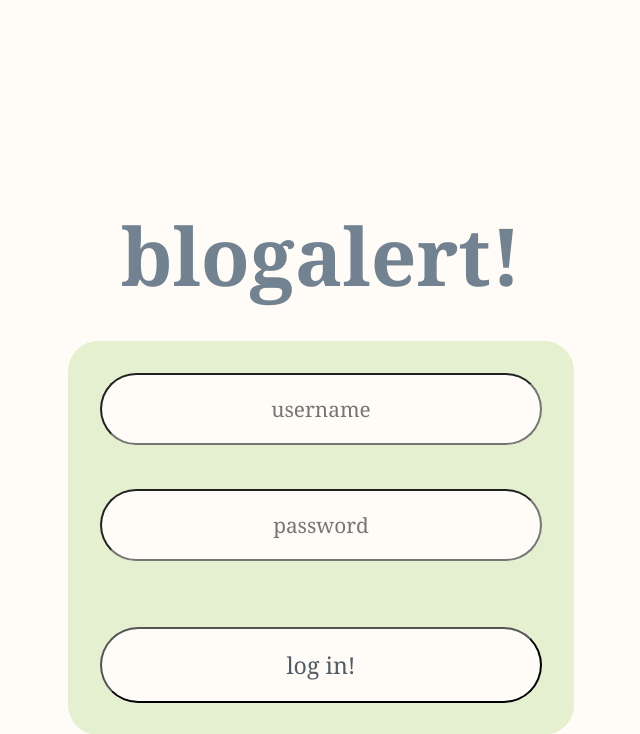
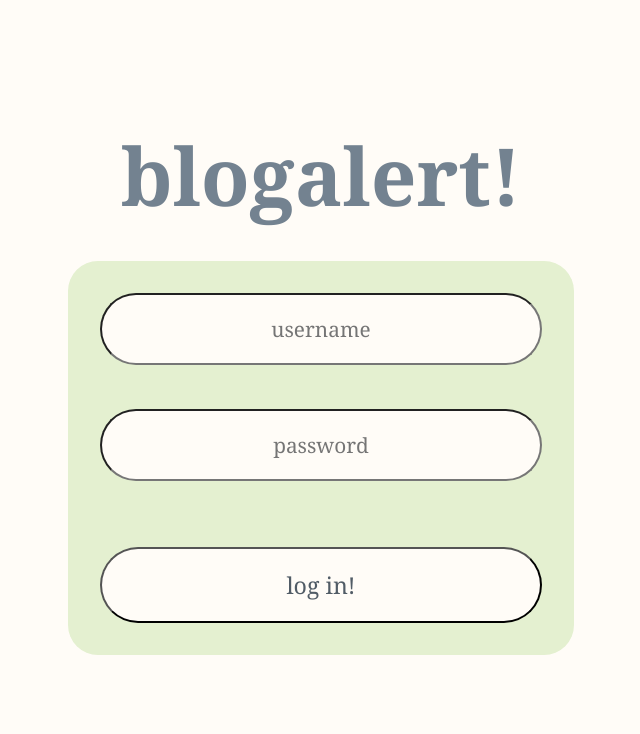
Before and after one commit to COSC360/project-anamicasunder-lauraletef, a PHP site: page /login.php in a window 1280 px wide. Shown: the top 734 px of the page, without its empty margins (319-959 px from the left). Run offline with PHP 8.4, Linux system fonts and the light colour scheme.

Commit message:
extra stuff

```diff
--- a/php/feed.php
+++ b/php/feed.php
@@ -8,7 +8,7 @@
         <a href = "feed.php">feed</a>
         <a href = "trending.php">trending</a>
         <a href = "profile.php">profile</a>
-        <a href = "settings.php">settings</a>
+        <a href = "startingPage.php">settings</a>
 </nav>
 
 
--- a/php/login.php
+++ b/php/login.php
@@ -19,7 +19,8 @@ h1{
         font-size: 500%;
         color: #738290;
         display: flex;
-        margin-top: 2.5em;
+        position: center;
+        margin-top:1.5em;
         justify-content: center;
         align-items: center;
         margin-bottom: 0.3em;
--- a/php/signup.php
+++ b/php/signup.php
@@ -18,7 +18,7 @@ h1{
         font-size: 500%;
         color: #738290;
         display: flex;
-        margin-top: 2.5em;
+       margin-top: 1.5em;
         justify-content: center;
         align-items: center;
         margin-bottom: 0.3em;
--- a/php/trending.php
+++ b/php/trending.php
@@ -7,7 +7,7 @@
         <a href = "feed.php">feed</a>
         <a href = "trending.php">trending</a>
         <a href = "profile.php">profile</a>
-        <a href = "settings.php">settings</a>
+        <a href = "startingPage.php">settings</a>
 </nav>
 
      <div class = "blogposts">
```
